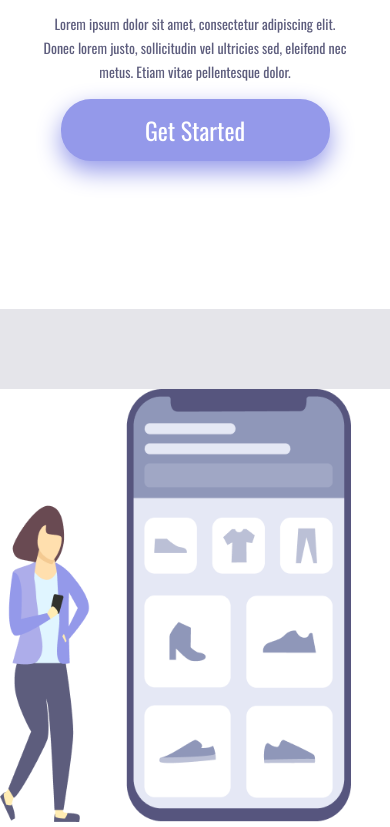
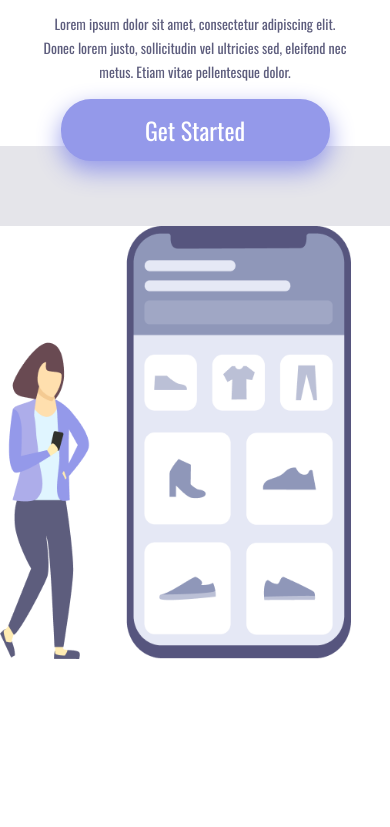
Before and after one commit to Henriquegf100/Projeto-easy-shopping, a plain HTML site: page index.html in a window 390 px wide. Shown: the part 113-940 px from the top of the page. After the commit the page ends 844 px from the top, so only its background shows below. Drawn offline with nearby package versions, Linux system fonts and the light colour scheme.

Commit message:
Ajuste de margin-top / responsavidade

```diff
--- a/styles.css
+++ b/styles.css
@@ -19,7 +19,7 @@
             display: inline-block;
             width: 60%;
             padding-left: 136px;
-            margin-top: 25%;
+            margin-top: 80px;
           }
 
           .container-right {
@@ -36,7 +36,7 @@
           img {
             position: relative;
               right:130px ;
-              top: 25%;
+              top: 100px;
 
           }
   h1 {
@@ -116,7 +116,7 @@ header {
 @media screen and (max-width: 900px) {
   .container-left {
 width: 100%;
-height: 50%;
+height: 20%;
 padding: 0;
 margin: 0;
   }
```
